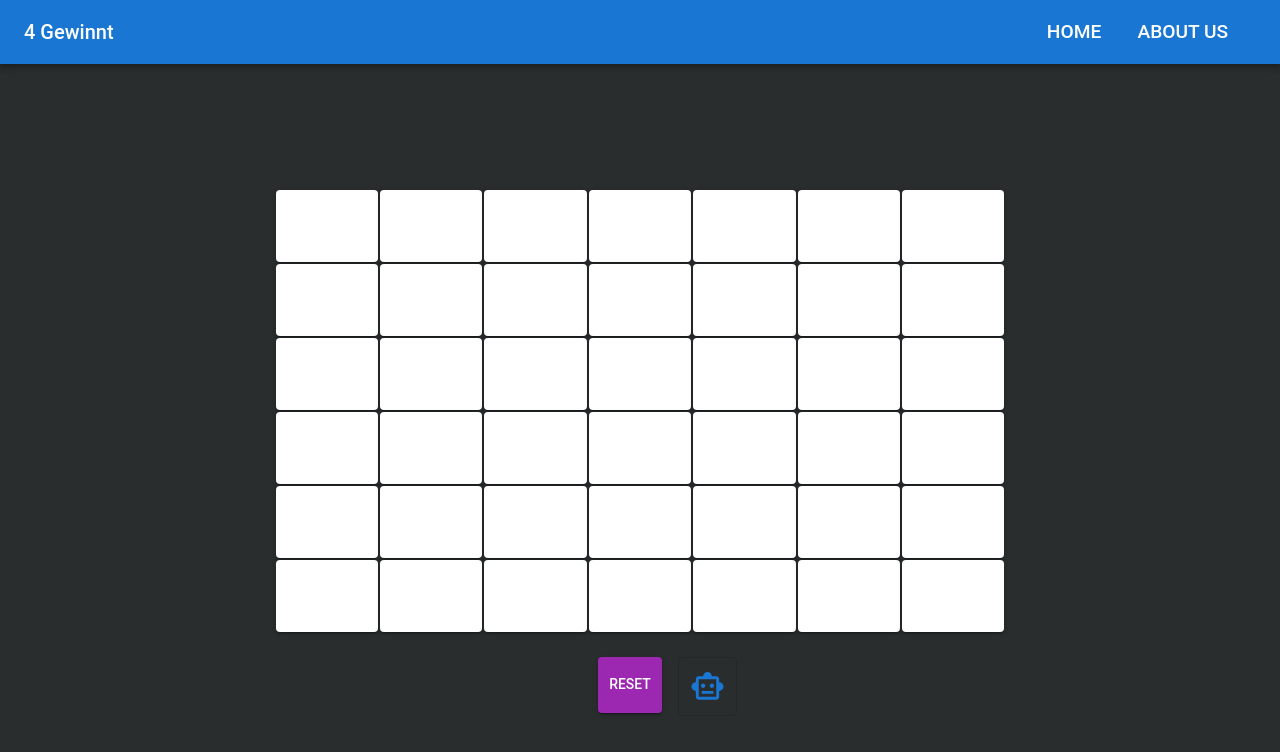
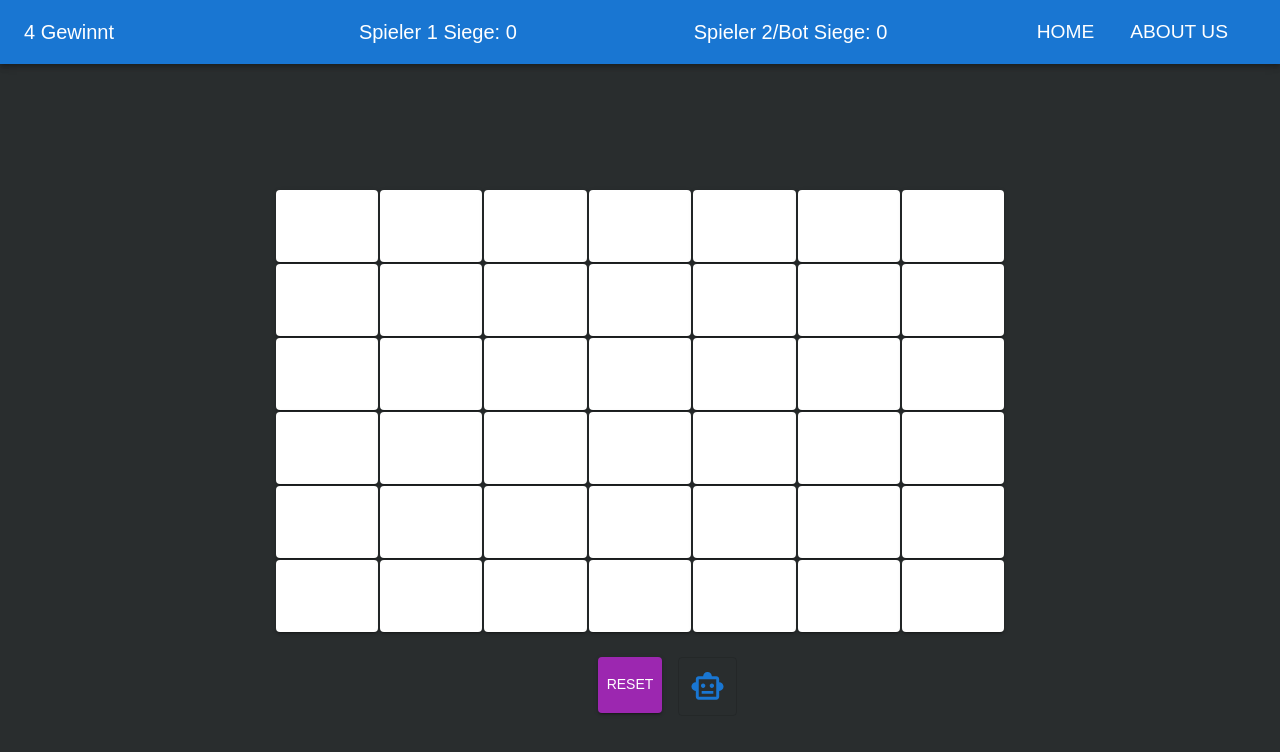
Before and after one commit to Jochern/4-gewinnt-container, a React (Create React App) app: page / in a window 1280 px wide. Shown: the top 752 px of the page. Built offline with nearby package versions, Linux system fonts and the light colour scheme.

Commit message:
Statisics

```diff
--- a/src/App.tsx
+++ b/src/App.tsx
@@ -11,6 +11,8 @@ import CheckIcon from '@mui/icons-material/Check';
 import MuiToggleButton from '@mui/material/ToggleButton';
 import SmartToyOutlinedIcon from '@mui/icons-material/SmartToyOutlined';
 
+<link rel="stylesheet" href="https://fonts.googleapis.com/css2?family=Base:wght@700&display=swap"></link>
+
 let turn: boolean = true;
 let winnerstatus = false;
 let i: number = 0;
@@ -19,6 +21,8 @@ let voll: boolean[] = [false, false, false, false, false, false, false];
 
 export let reset: boolean = false;
 
+let player1Wins: number = 0;
+let player2Wins: number = 0;
 
 function changeBotStatus(){
   if(bot === true){
@@ -43,7 +47,7 @@ const Item = styled(Paper)(({ theme }) => ({
   color: theme.palette.text.secondary,
 }));
 
-const schriftArt = 'Roboto, sans-serif';
+const schriftArt = 'Arial';
 
 const defaultTheme = createTheme({
   typography: {
@@ -172,6 +176,8 @@ function App() {
 
   }
 
+  const [player1Stats, setPlayer1Stats] = useState(0);
+  const [player2Stats, setPlayer2Stats] = useState(0);
   const [isOpen, setOpen] = useState(false);
   const [dialogTitle, setDialogTitle] = useState('');
 
@@ -244,8 +250,10 @@ function App() {
       }
       if (winnerstatus === true) {
         if (turn === true) {
+          setPlayer2Stats(player2Stats + 1);
           setDialogTitle("O hat gewonnen");
         } else {
+          setPlayer1Stats(player1Stats + 1);
           setDialogTitle("X hat gewonnen");
         }
         setOpen(true);
@@ -529,7 +537,7 @@ function App() {
                 return i;
             }
         }
-        return -1; // Column is full, should not reach here if used correctly
+        return -1;
     }
 
     function placeCoin(row: number, col: number): void {
@@ -537,10 +545,8 @@ function App() {
         turn = true;
     }
 
-    //console.log(voll);
 
     if (allTrue() == true) {
-      //console.log("Alles Voll!" + allTrue());
       clearDraw();
     }
   }
@@ -590,6 +596,13 @@ function App() {
             4 Gewinnt
           </Typography>
 
+          <Typography variant="h6" color="inherit" noWrap flex={1} style={{ fontFamily: schriftArt }}>
+            Spieler 1 Siege: {player1Stats}
+          </Typography>
+
+          <Typography variant="h6" color="inherit" noWrap flex={1} style={{ fontFamily: schriftArt }}>
+            Spieler 2/Bot Siege: {player2Stats}
+          </Typography>
           <Button
             component="a"
             href="https://webdesign.thepic.de"
@@ -604,7 +617,7 @@ function App() {
 
           <Button
             component="a"
-            href="https://webdesign.thepic.de"
+            href="https://www.youtube.com/watch?v=dQw4w9WgXcQ&pp=ygUIcmlja3JvbGw%3D"
             target="_blank"
             rel="noopener noreferrer"
             variant="text"
```
